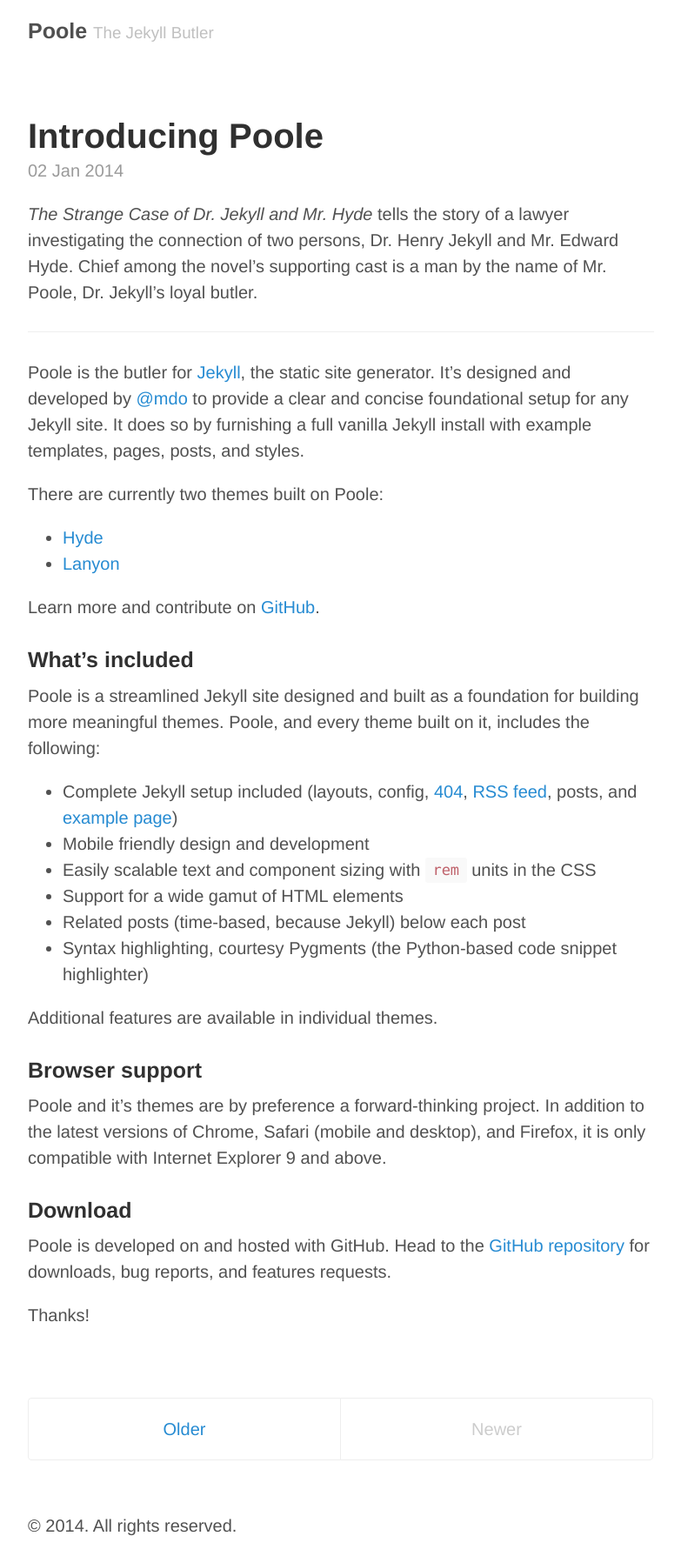
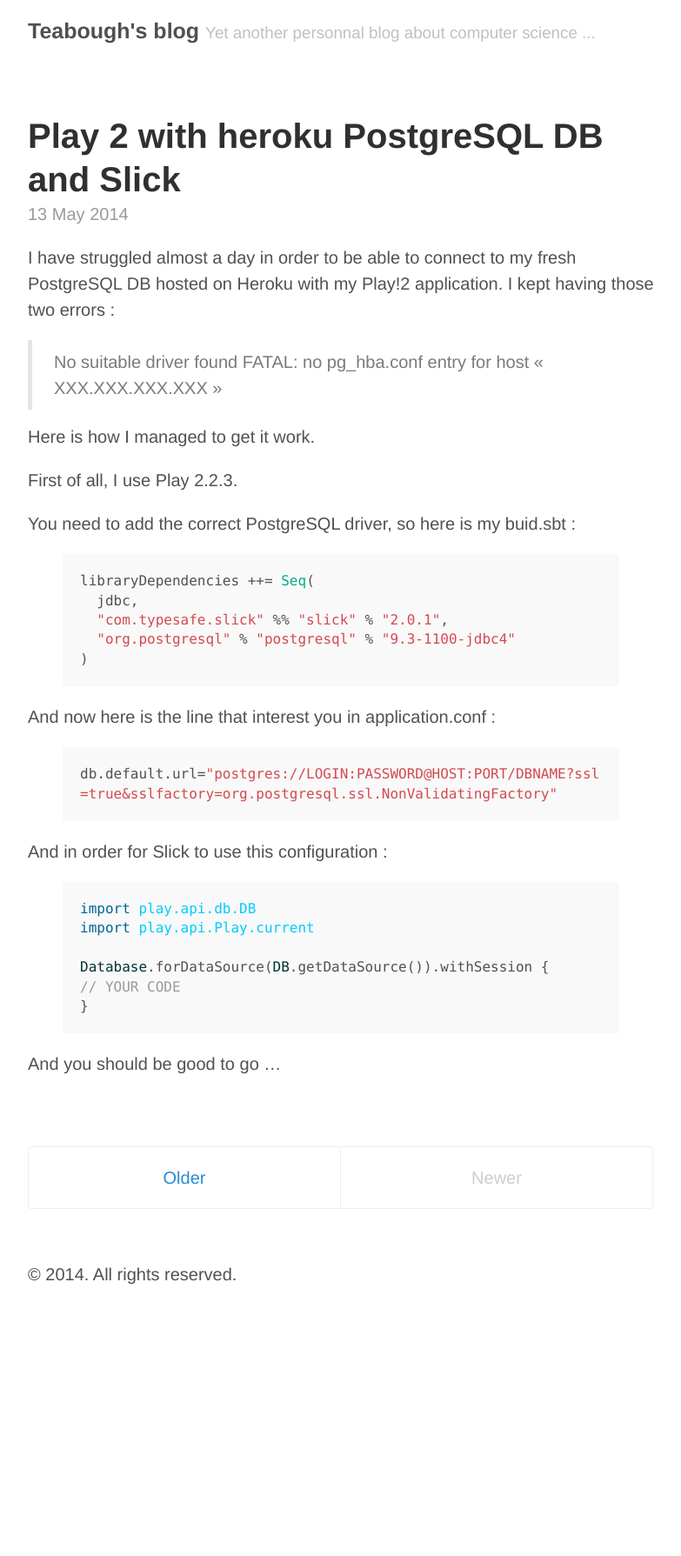
Before and after one commit to TeaBough/blog, a Jekyll site: the page built from index.html, in a window 1280 px wide. Shown: the whole page at 87% size, without its empty margins (248-1031 px from the left). Built offline with Jekyll 4.4.1, drawn with Linux system fonts in a browser that asks for light colours; Markdown is read by kramdown in place of the engine named in the settings; the list of posts is cut into pages by our own code; after the commit the page ends 1500 px from its top, so only the background shows below that.

```diff
--- a/_config.yml
+++ b/_config.yml
@@ -6,17 +6,17 @@ pygments:         true
 permalink:        pretty
 
 # Setup
-title:            Poole
-tagline:          The Jekyll Butler
+title:            Teabough's blog
+tagline:          Yet another personnal blog about computer science ...
 url:              http://getpoole.com
 paginate:         1
 baseurl:          /
 author:
-  name:           Mark Otto
-  url:            https://twitter.com/mdo
-  email:          markdotto@gmail.com
+  name:           TeaBough
+  url:            https://twitter.com/teaBough
+  email:          thibault.vigouroux@gmail.com
 
 # Custom vars
 version:          1.0.0
 github:
-  repo:           https://github.com/poole/poole
+  repo:           https://github.com/TeaBough
--- a/_posts/2014-01-02-introducing-poole.md
+++ /dev/null
@@ -1,40 +0,0 @@
----
-layout: post
-title: Introducing Poole
----
-
-*The Strange Case of Dr. Jekyll and Mr. Hyde* tells the story of a lawyer investigating the connection of two persons, Dr. Henry Jekyll and Mr. Edward Hyde. Chief among the novel's supporting cast is a man by the name of Mr. Poole, Dr. Jekyll's loyal butler.
-
------
-
-Poole is the butler for [Jekyll](http://jekyllrb.com), the static site generator. It's designed and developed by [@mdo](https://twitter.com/mdo) to provide a clear and concise foundational setup for any Jekyll site. It does so by furnishing a full vanilla Jekyll install with example templates, pages, posts, and styles.
-
-There are currently two themes built on Poole:
-
-* [Hyde](http://hyde.getpoole.com)
-* [Lanyon](http://lanyon.getpoole.com)
-
-Learn more and contribute on [GitHub](https://github.com/poole).
-
-### What's included
-
-Poole is a streamlined Jekyll site designed and built as a foundation for building more meaningful themes. Poole, and every theme built on it, includes the following:
-
-* Complete Jekyll setup included (layouts, config, [404](/404.html), [RSS feed](/atom.xml), posts, and [example page](/about))
-* Mobile friendly design and development
-* Easily scalable text and component sizing with `rem` units in the CSS
-* Support for a wide gamut of HTML elements
-* Related posts (time-based, because Jekyll) below each post
-* Syntax highlighting, courtesy Pygments (the Python-based code snippet highlighter)
-
-Additional features are available in individual themes.
-
-### Browser support
-
-Poole and it's themes are by preference a forward-thinking project. In addition to the latest versions of Chrome, Safari (mobile and desktop), and Firefox, it is only compatible with Internet Explorer 9 and above.
-
-### Download
-
-Poole is developed on and hosted with GitHub. Head to the <a href="https://github.com/poole/poole">GitHub repository</a> for downloads, bug reports, and features requests.
-
-Thanks!
--- /dev/null
+++ b/_posts/2014-05-13-play2-heroku-slick.md
@@ -0,0 +1,39 @@
+---
+layout: post
+title: Play 2 with heroku PostgreSQL DB and Slick
+---
+
+I have struggled almost a day in order to be able to connect to my fresh PostgreSQL DB hosted on Heroku with my Play!2 application. I kept having those two errors :
+
+> No suitable driver found
+> FATAL: no pg_hba.conf entry for host « XXX.XXX.XXX.XXX »
+
+Here is how I managed to get it work.
+
+First of all, I use Play 2.2.3.
+
+You need to add the correct PostgreSQL driver, so here is my buid.sbt :
+{% highlight scala %}
+libraryDependencies ++= Seq(
+  jdbc,
+  "com.typesafe.slick" %% "slick" % "2.0.1",
+  "org.postgresql" % "postgresql" % "9.3-1100-jdbc4"
+)
+{% endhighlight %}
+And now here is the line that interest you in application.conf :
+
+{% highlight INI %}
+db.default.url="postgres://LOGIN:PASSWORD@HOST:PORT/DBNAME?ssl=true&sslfactory=org.postgresql.ssl.NonValidatingFactory"
+{% endhighlight %}
+
+And in order for Slick to use this configuration :
+
+{% highlight scala %}
+import play.api.db.DB
+import play.api.Play.current
+
+Database.forDataSource(DB.getDataSource()).withSession {
+// YOUR CODE
+}
+{% endhighlight %}
+And you should be good to go …
```
Also changed, not shown: _posts/2013-08-13-Hello-World.md (added, +8 -0 lines), _posts/2013-12-31-whats-jekyll.md (deleted, +0 -10 lines), _posts/2014-03-15-I-tried-Colemak-for-1-month.md (added, +61 -0 lines), _posts/example-content.md (renamed from _posts/2014-01-01-example-content.md), assets/Colemak_layout_2.png (added), assets/TypeRacer_after.png (added).
